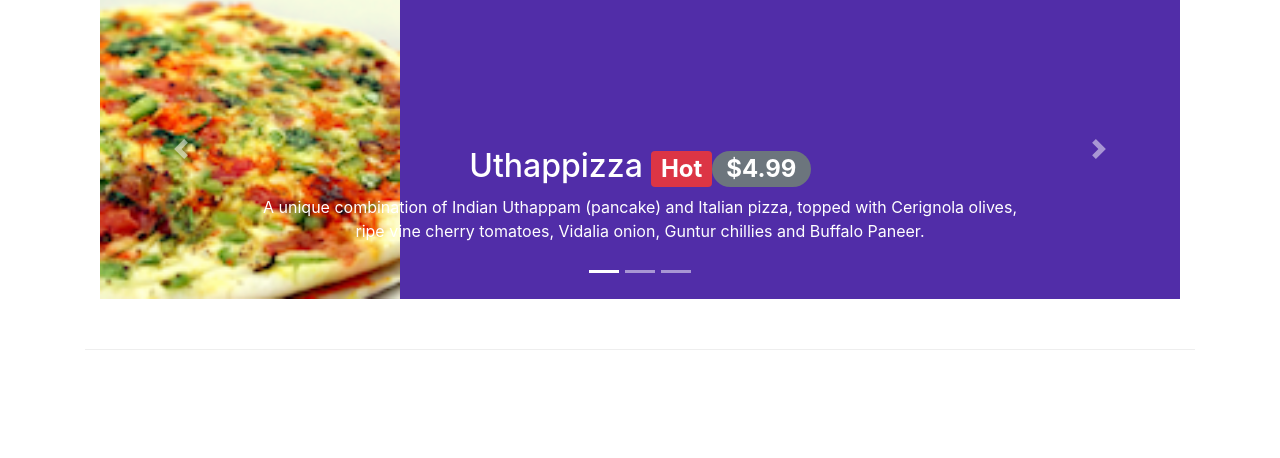
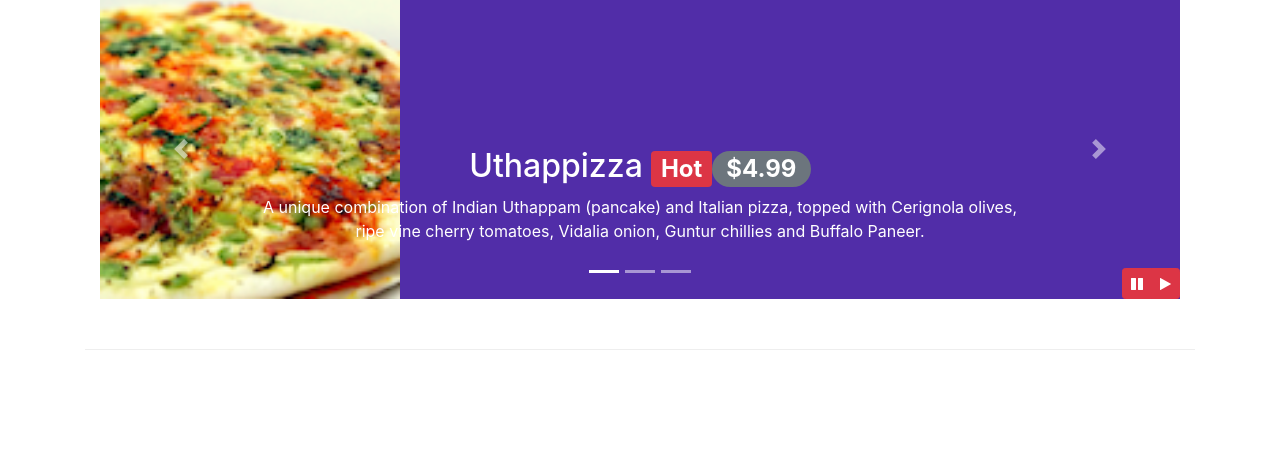
Before and after one commit to hamzacampoamor/Campo_Restaurant, a PHP site: page / in a window 1280 px wide. Shown: the part 385-843 px from the top of the page. Run offline with PHP 8.4, Linux system fonts and the light colour scheme; some libraries are stand-ins or nearby versions.

Commit message:
Bootstrap JQuery

```diff
--- a/css/styles.css
+++ b/css/styles.css
@@ -57,3 +57,8 @@ body{
     left: 0;
     min-height: 300px;
 }
+#carusel-Button{
+    right: 0;
+    bottom: 0;
+    position:absolute;
+}
--- a/index.html
+++ b/index.html
@@ -195,6 +195,14 @@
                         <a class="carousel-control-next" href="#mycarousel" role="button" data-slide="next" >
                             <span class="carousel-control-next-icon"></span>
                         </a>
+                        <div class="btn-group" id="carusel-Button">
+                            <button  class="btn btn-danger btn-sm" id="carousel-pause">
+                                <span class="fa fa-pause"></span>
+                            </button>
+                            <button  class="btn btn-danger btn-sm" id="carousel-play">
+                                <span class="fa fa-play"></span>
+                            </button>
+                        </div>
                     </div>
                 </div>
             </div>
@@ -300,7 +308,17 @@
     <script src="node_modules/jquery/dist/jquery.slim.min.js"></script>
     <script src="node_modules/popper.js/dist/umd/popper.min.js"></script>
     <script src="node_modules/bootstrap/dist/js/bootstrap.min.js"></script>
-
+    <script>
+        $(document).ready(function(){
+            $("#mycarousel").carousel({interval: 2000});
+            $("#carousel-pause").click(function(){
+                $("#mycarousel").carousel('pause');
+            });
+            $("#carousel-play").click(function(){
+                $("#mycarousel").carousel('cycle');
+            });
+        });
+    </script>
 </body>
 
 </html>
```
